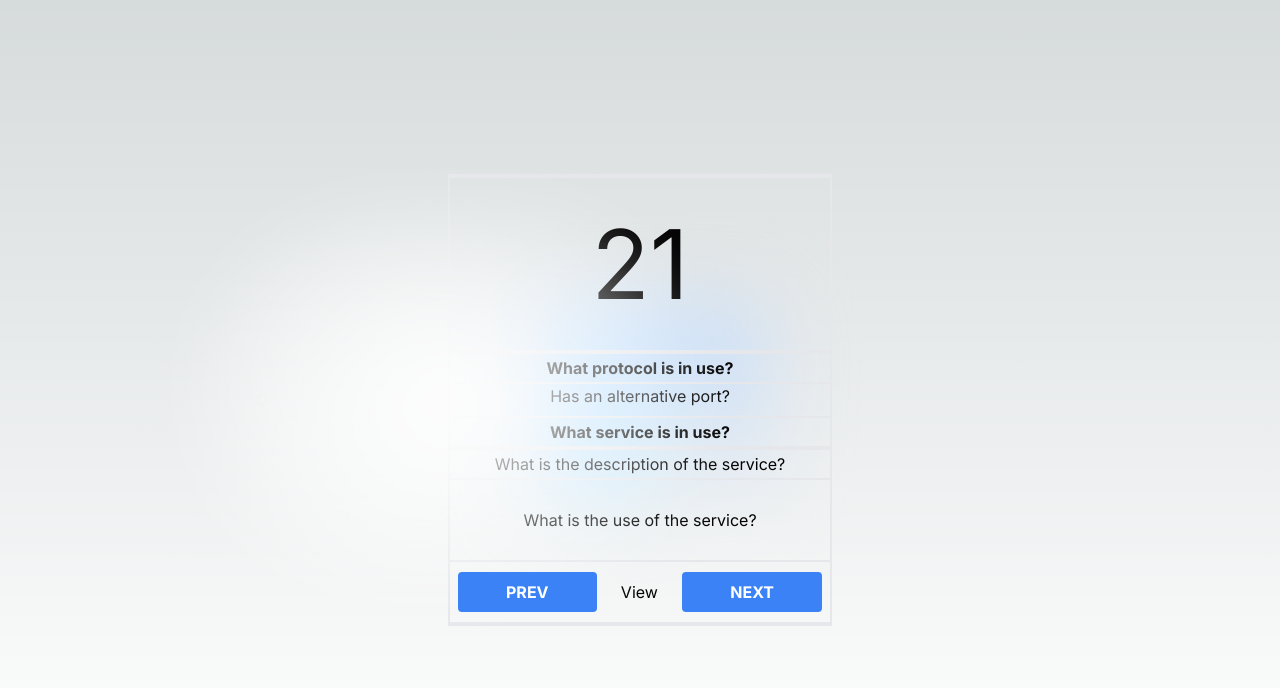
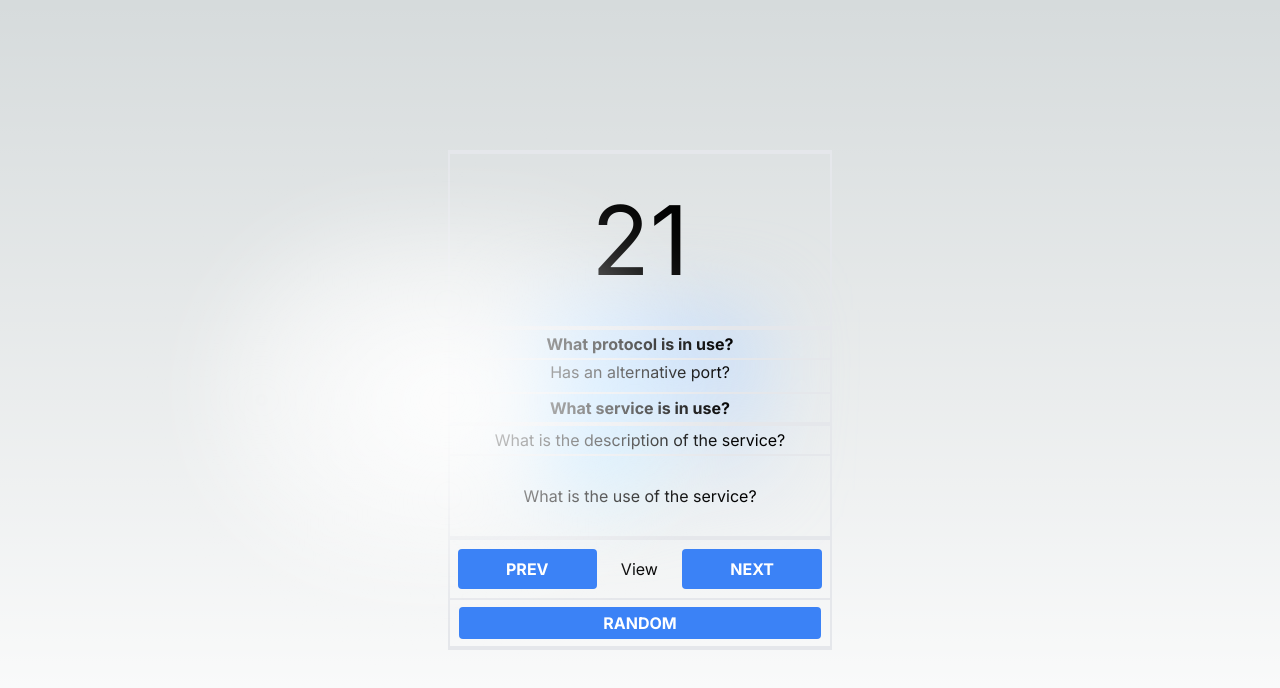
Before and after one commit to Guga-Santos/ports, a Next.js app: page / in a window 1280 px wide. Shown: the top 688 px of the page. Built offline with nearby package versions, Linux system fonts and the light colour scheme.

Commit message:
feat: random button and function

```diff
--- a/src/components/Card.tsx
+++ b/src/components/Card.tsx
@@ -17,6 +17,11 @@ export default function Card() {
             setIndex(index >= ports.length - 1 ? 0 : index + 1);
             setVisible(false);
         }
+    }
+
+    const handleRandom = () => {
+        setIndex(Math.floor(Math.random() * ports.length));
+        setVisible(false);
     }
 
 
@@ -44,6 +49,7 @@ export default function Card() {
             <p className="flex items-center justify-center w-80 h-20 flex items-center text-center">
                 {visible ? ports[index].use : "What is the use of the service?"}
             </p>
+            <div className="w-96 h-28 border-2 flex flex-col justify-between items-center">
                 <div className="w-96 h-16 border-2 flex justify-between items-center">
                     <button
                     type="button"
@@ -64,6 +70,15 @@ export default function Card() {
                         NEXT
                     </button>
                 </div>
+                <div className="h-12 flex items-center">
+                    <button
+                    type="button"
+                    onClick={() => handleRandom()}
+                    className="z-10 bg-blue-500 hover:bg-blue-700 text-white font-bold py-1 px-36 mx-2 rounded">
+                    RANDOM
+                    </button>
+                </div>
+            </div>
         </div>
     )
 }
```
Lines whose indentation alone changed are shown as unchanged.
